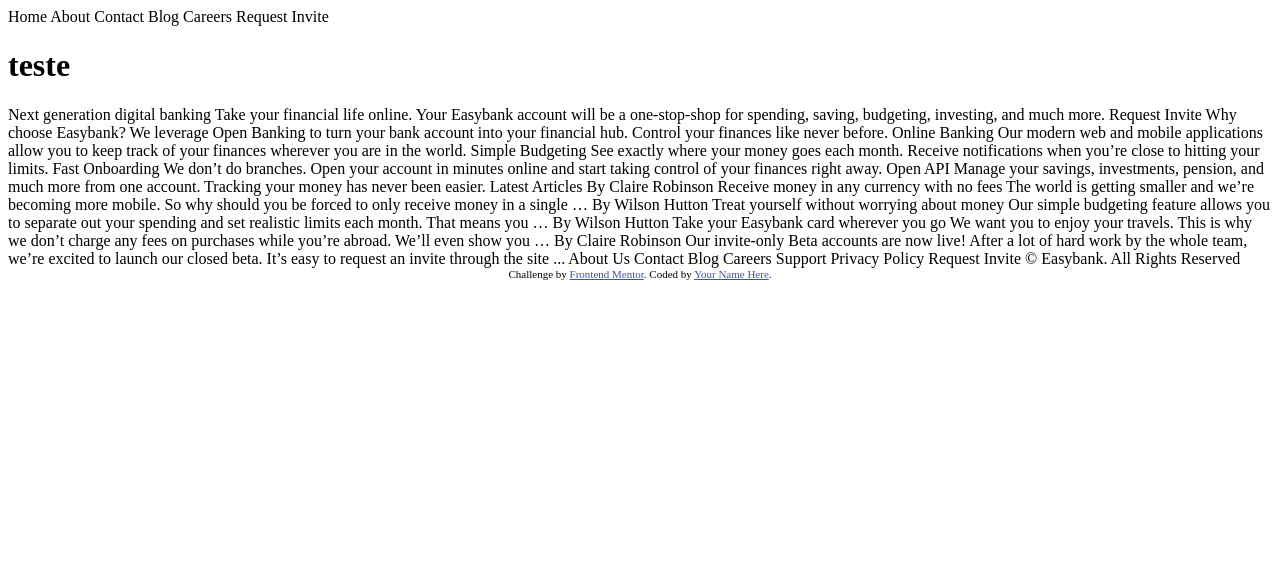
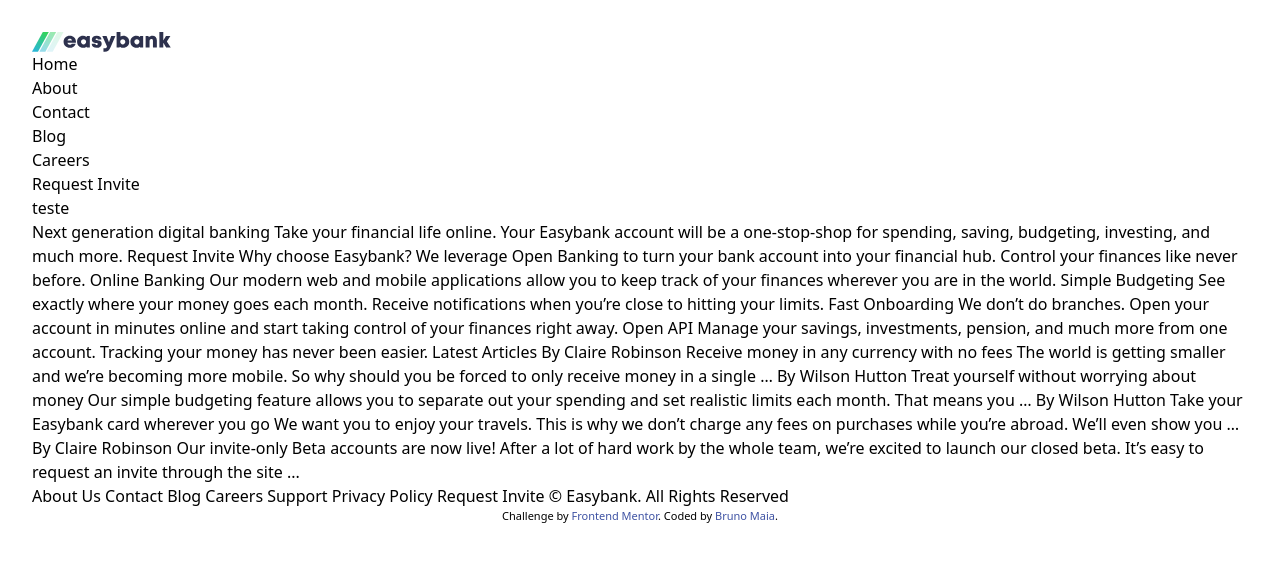
Before and after one commit to brunomaiaa/Easybank-landing-page, a plain HTML site: page index.html in a window 1280 px wide. Drawn offline with Linux system fonts and the light colour scheme.

Commit message:
tailwindcss setup
tailwindcss setup

```diff
--- /dev/null
+++ b/index.css
@@ -0,0 +1,6 @@
+@tailwind base;
+@tailwind components;
+@tailwind utilities;
+
+.attribution { font-size: 11px; text-align: center; }
+    .attribution a { color: hsl(228, 45%, 44%); }
--- a/index.html
+++ b/index.html
@@ -5,24 +5,33 @@
   <meta name="viewport" content="width=device-width, initial-scale=1.0"> <!-- displays site properly based on user's device -->
 
   <link rel="icon" type="image/png" sizes="32x32" href="./images/favicon-32x32.png">
+  <link rel="stylesheet" href="./dist/output.css">
 
   <title>Frontend Mentor | Easybank landing page</title>
 
-  <!-- Feel free to remove these styles or customise in your own stylesheet 👍 -->
-  <style>
-    .attribution { font-size: 11px; text-align: center; }
-    .attribution a { color: hsl(228, 45%, 44%); }
-  </style>
+
 </head>
-<body>
+<body class="p-8">
 
-  Home
-  About
-  Contact
-  Blog
-  Careers
+  <main>
+    <header>
+      <div>
+        <img src="./images/logo.svg" alt="logo">
+      </div>
+      <nav>
+     <ul>
+      <li><button>Home</button></li>
+      <li><button>About</button></li>
+      <li><button>Contact</button></li>
+      <li><button>Blog</button></li>
+      <li><button>Careers</button></li>
+     </ul>
+
+      </nav>
+
 
   Request Invite
+    </header>
 
   <h1>teste</h1>
 
@@ -81,6 +90,7 @@
   Our invite-only Beta accounts are now live!
   After a lot of hard work by the whole team, we’re excited to launch our closed beta.
   It’s easy to request an invite through the site ...
+  </main>
 
 
 
@@ -97,7 +107,8 @@
 
   <div class="attribution">
     Challenge by <a href="https://www.frontendmentor.io?ref=challenge" target="_blank">Frontend Mentor</a>.
-    Coded by <a href="#">Your Name Here</a>.
+    Coded by <a href="https://github.com/brunomaiaa">Bruno Maia</a>.
   </div>
+  <scrip src="./Easybank-landing-page/index.js"></script>
 </body>
 </html>
--- /dev/null
+++ b/tailwind.config.js
@@ -0,0 +1,8 @@
+/** @type {import('tailwindcss').Config} */
+module.exports = {
+  content: ["./*.{html,js}"],
+  theme: {
+    extend: {},
+  },
+  plugins: [],
+}
```
Also changed, not shown: dist/output.css (added), index.js (added).
